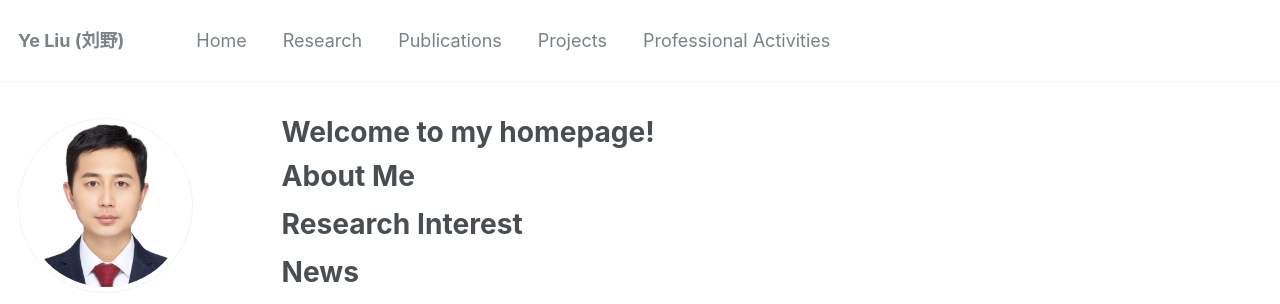
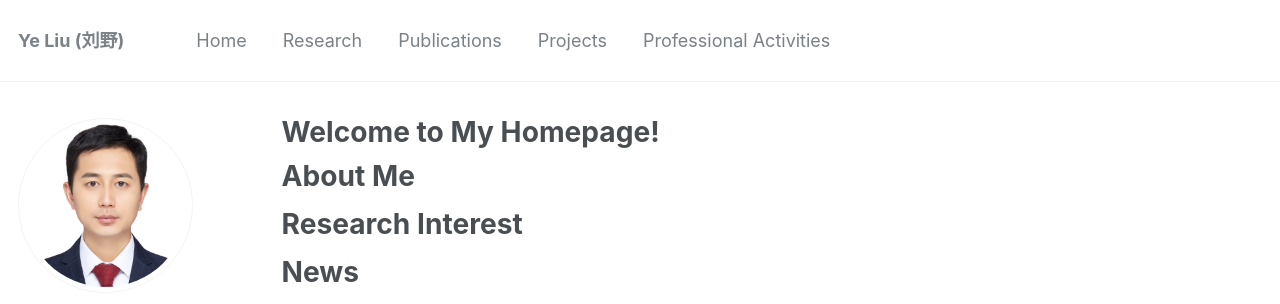
Before and after one commit to ChrisYe-Liu/chrisye-liu.github.io, a Jekyll site: the page built from _pages/about.md, in a window 1280 px wide. Shown: the top 304 px of the page. Built offline with Jekyll 4.4.1, drawn with Linux system fonts in a browser that asks for light colours.

```diff
--- a/_pages/about.md
+++ b/_pages/about.md
@@ -1,6 +1,6 @@
 ---
 permalink: /
-title: "Welcome to my homepage!"
+title: "Welcome to My Homepage!"
 excerpt: "About me"
 author_profile: true
 redirect_from:
```
